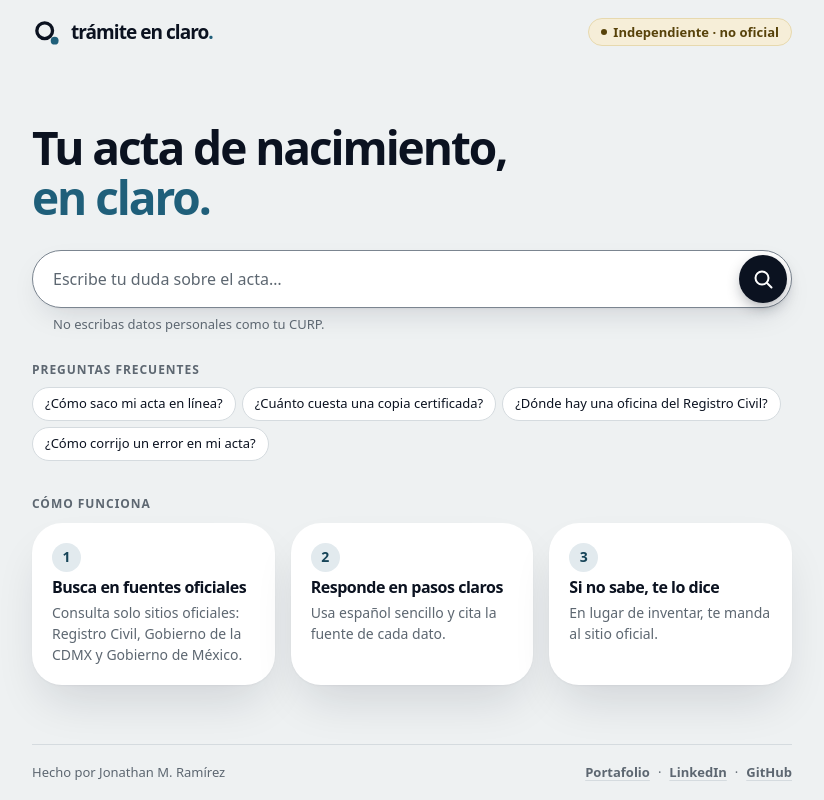
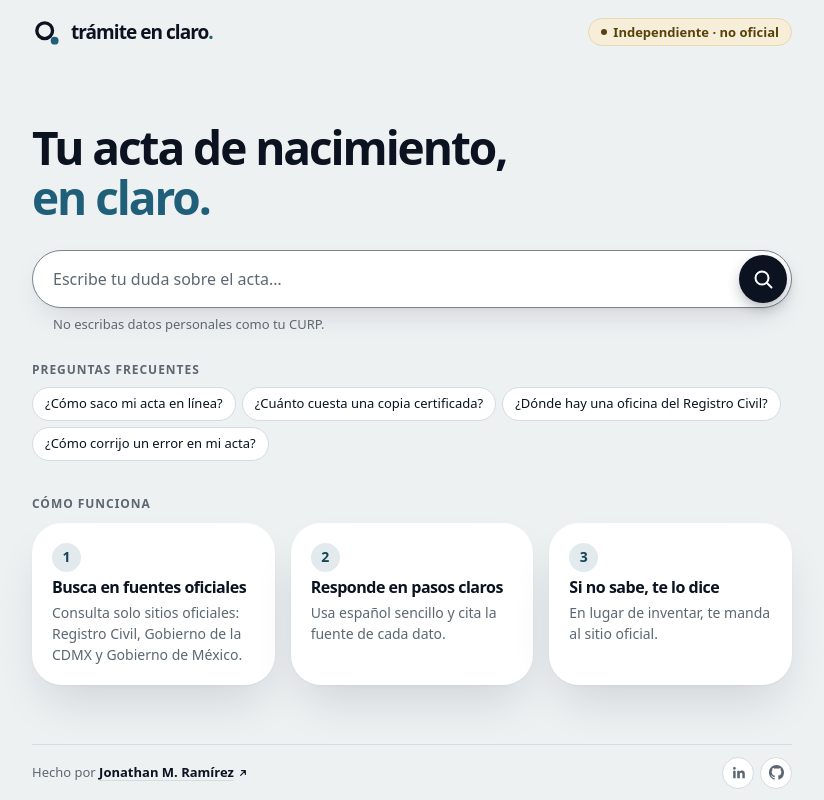
Before and after one commit to jonnschenk/Tramite-en-claro, a React (Vite) app in the folder frontend/: page / in a window 1280 px wide. Shown: the whole page, without its empty margins (228-1052 px from the left). Built offline with nearby package versions, Linux system fonts and the light colour scheme; no server answers.

Commit message:
Frontend: créditos con el nombre como link al portafolio e íconos de LinkedIn y GitHub

```diff
--- a/frontend/src/components/Credits.jsx
+++ b/frontend/src/components/Credits.jsx
@@ -1,29 +1,56 @@
-const LINKS = [
-  { label: 'Portafolio', href: 'https://nathan-portafolio.web.app' },
-  { label: 'LinkedIn', href: 'https://www.linkedin.com/in/jonathan-ram%C3%ADrez-2b0043246' },
-  { label: 'GitHub', href: 'https://github.com/jonnschenk' },
+const PORTFOLIO = 'https://nathan-portafolio.web.app';
+
+const PROFILES = [
+  {
+    label: 'LinkedIn',
+    href: 'https://www.linkedin.com/in/jonathan-ram%C3%ADrez-2b0043246',
+    viewBox: '0 0 24 24',
+    path: 'M3.5 9h3.9v12H3.5zM5.45 3a2.25 2.25 0 1 1 0 4.5 2.25 2.25 0 0 1 0-4.5zM9.9 9h3.75v1.65h.05c.52-.98 1.8-2.02 3.7-2.02 3.96 0 4.7 2.6 4.7 6V21h-3.9v-5.65c0-1.35-.03-3.08-1.88-3.08-1.88 0-2.17 1.47-2.17 2.98V21H9.9z',
+  },
+  {
+    label: 'GitHub',
+    href: 'https://github.com/jonnschenk',
+    viewBox: '0 0 16 16',
+    path: 'M8 0C3.58 0 0 3.58 0 8c0 3.54 2.29 6.53 5.47 7.59.4.07.55-.17.55-.38 0-.19-.01-.82-.01-1.49-2.01.37-2.53-.49-2.69-.94-.09-.23-.48-.94-.82-1.13-.28-.15-.68-.52-.01-.53.63-.01 1.08.58 1.23.82.72 1.21 1.87.87 2.33.66.07-.52.28-.87.51-1.07-1.78-.2-3.64-.89-3.64-3.95 0-.87.31-1.59.82-2.15-.08-.2-.36-1.02.08-2.12 0 0 .67-.21 2.2.82.64-.18 1.32-.27 2-.27s1.36.09 2 .27c1.53-1.04 2.2-.82 2.2-.82.44 1.1.16 1.92.08 2.12.51.56.82 1.27.82 2.15 0 3.07-1.87 3.75-3.65 3.95.29.25.54.73.54 1.48 0 1.07-.01 1.93-.01 2.2 0 .21.15.46.55.38A8.01 8.01 0 0 0 16 8c0-4.42-3.58-8-8-8z',
+  },
 ];
 
-// Quién hizo la herramienta. Se usa en el footer y, en el home de móvil, debajo del título
-// (ahí abajo está el buscador fijo y no cabe un footer sin scroll).
+const NEW_TAB = ' (abre en otra pestaña)';
+
+// Quién hizo la herramienta: el nombre lleva al portafolio y LinkedIn/GitHub van como íconos.
+// Se usa en el footer de desktop y, en el home de móvil, debajo del título.
 function Credits({ className = '' }) {
   return (
-    <p className={`credits ${className}`.trim()}>
-      <span className="credits__by">Hecho por Jonathan M. Ramírez</span>
-      <span className="credits__links">
-        {LINKS.map((link) => (
-          <span key={link.label} className="credits__item">
-            <span className="credits__sep" aria-hidden="true">
-              ·
-            </span>
-            <a className="credits__link" href={link.href} target="_blank" rel="noopener noreferrer">
-              {link.label}
-              <span className="visually-hidden"> (abre en otra pestaña)</span>
+    <div className={`credits ${className}`.trim()}>
+      <p className="credits__by">
+        Hecho por{' '}
+        <a className="credits__name" href={PORTFOLIO} target="_blank" rel="noopener noreferrer">
+          Jonathan M. Ramírez
+          <svg className="credits__arrow" viewBox="0 0 24 24" aria-hidden="true" focusable="false">
+            <path d="M8 16 16 8M9.5 8H16v6.5" fill="none" stroke="currentColor" strokeWidth="2" strokeLinecap="round" strokeLinejoin="round" />
+          </svg>
+          <span className="visually-hidden">, portafolio{NEW_TAB}</span>
+        </a>
+      </p>
+
+      <ul className="credits__profiles">
+        {PROFILES.map((profile) => (
+          <li key={profile.label}>
+            <a
+              className="credits__icon-link"
+              href={profile.href}
+              target="_blank"
+              rel="noopener noreferrer"
+              aria-label={`${profile.label}${NEW_TAB}`}
+            >
+              <svg className="credits__icon" viewBox={profile.viewBox} aria-hidden="true" focusable="false">
+                <path d={profile.path} fill="currentColor" />
+              </svg>
             </a>
-          </span>
+          </li>
         ))}
-      </span>
-    </p>
+      </ul>
+    </div>
   );
 }
 
--- a/frontend/src/styles/_credits.scss
+++ b/frontend/src/styles/_credits.scss
@@ -1,33 +1,27 @@
 @use 'tokens' as *;
 @use 'mixins' as *;
 
+// Una sola línea: "Hecho por Jonathan M. Ramírez ↗" y los íconos de LinkedIn y GitHub.
 .credits {
-  margin: 0;
+  display: flex;
+  flex-wrap: wrap;
+  align-items: center;
+  gap: 8px 14px;
   color: $color-text-secondary;
   font-size: 0.8125rem;
-  line-height: 1.6;
+  line-height: 1.5;
 
   &__by {
+    margin: 0;
     white-space: nowrap;
   }
 
-  &__sep {
-    margin-inline: 8px;
-  }
-
-  // En pantallas angostas: el nombre en una línea y los links en la siguiente.
-  @media (max-width: 559px) {
-    &__links {
-      display: block;
-    }
-
-    &__item:first-child &__sep {
-      display: none;
-    }
-  }
-
-  &__link {
-    color: inherit;
+  // El nombre es el link al portafolio.
+  &__name {
+    display: inline-flex;
+    align-items: center;
+    gap: 2px;
+    color: $color-text;
     font-weight: 600;
     text-decoration: underline;
     text-decoration-color: $color-border;
@@ -37,6 +31,43 @@
       color: $color-accent-hover;
       text-decoration-color: currentColor;
     }
+  }
+
+  &__arrow {
+    width: 14px;
+    height: 14px;
+    flex-shrink: 0;
+  }
+
+  &__profiles {
+    display: flex;
+    gap: 6px;
+    margin: 0;
+    padding: 0;
+    list-style: none;
+  }
+
+  // Íconos circulares de 32 px: fáciles de tocar sin pesar más que el texto.
+  &__icon-link {
+    display: grid;
+    place-items: center;
+    width: 32px;
+    height: 32px;
+    border: 1px solid $color-border;
+    border-radius: 50%;
+    background: $color-surface;
+    color: $color-text-secondary;
+    transition: color 0.15s ease, border-color 0.15s ease;
+
+    &:hover {
+      border-color: $color-accent;
+      color: $color-accent-hover;
+    }
+  }
+
+  &__icon {
+    width: 15px;
+    height: 15px;
   }
 }
 
@@ -62,21 +93,10 @@
   }
 }
 
-// En el footer (solo desktop): el nombre a la izquierda y los links a la derecha.
+// En el footer (solo desktop): el nombre a la izquierda y los íconos a la derecha.
 .footer .credits {
-  display: flex;
-  flex-wrap: wrap;
   justify-content: space-between;
-  column-gap: 16px;
   width: 100%;
-
-  .credits__links {
-    display: block;
-  }
-
-  .credits__item:first-child .credits__sep {
-    display: none;
-  }
 }
 
 // Créditos debajo del título del home: solo en móvil y tablet.
```
Also changed, not shown: 1 other file (tests, documents, lock files or other folders).
